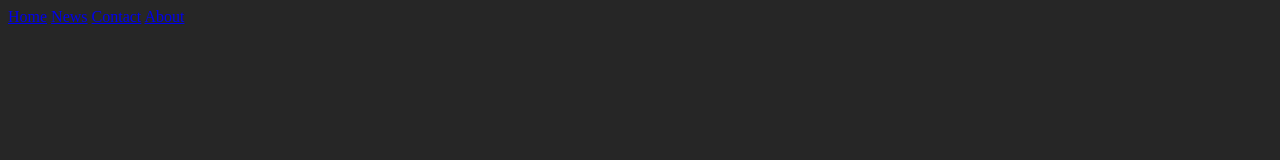
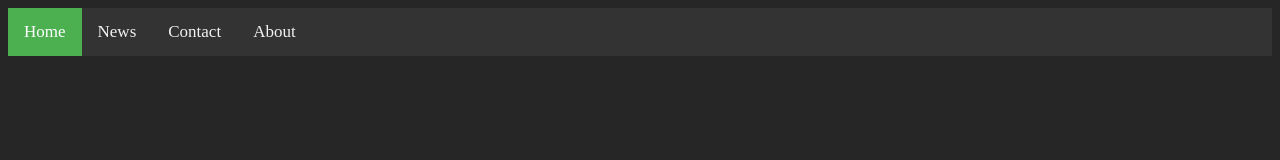
Before and after one commit to GatesOfMosul/GatesOfMosul.github.io, a plain HTML site: page index.html in a window 1280 px wide. Drawn offline with Linux system fonts and the light colour scheme.

Commit message:
Update index.css

```diff
--- a/index.css
+++ b/index.css
@@ -1,18 +1,27 @@
-.main-container,
-.heading {
-    padding-left: 0;
-    padding-right: 0;
+/* Add a black background color to the top navigation */
+.topnav {
+  background-color: #333;
+  overflow: hidden;
 }
 
-.container {
-    max-width: 1200px;
-    margin: 0 auto;
-	padding:0 20px;
+/* Style the links inside the navigation bar */
+.topnav a {
+  float: left;
+  color: #f2f2f2;
+  text-align: center;
+  padding: 14px 16px;
+  text-decoration: none;
+  font-size: 17px;
 }
 
-@media (max-width:991px) {
-    .container {
-        padding-left: 20px;
-        padding-right: 20px;
-    }
+/* Change the color of links on hover */
+.topnav a:hover {
+  background-color: #ddd;
+  color: black;
 }
+
+/* Add a color to the active/current link */
+.topnav a.active {
+  background-color: #4CAF50;
+  color: white;
+}
```
